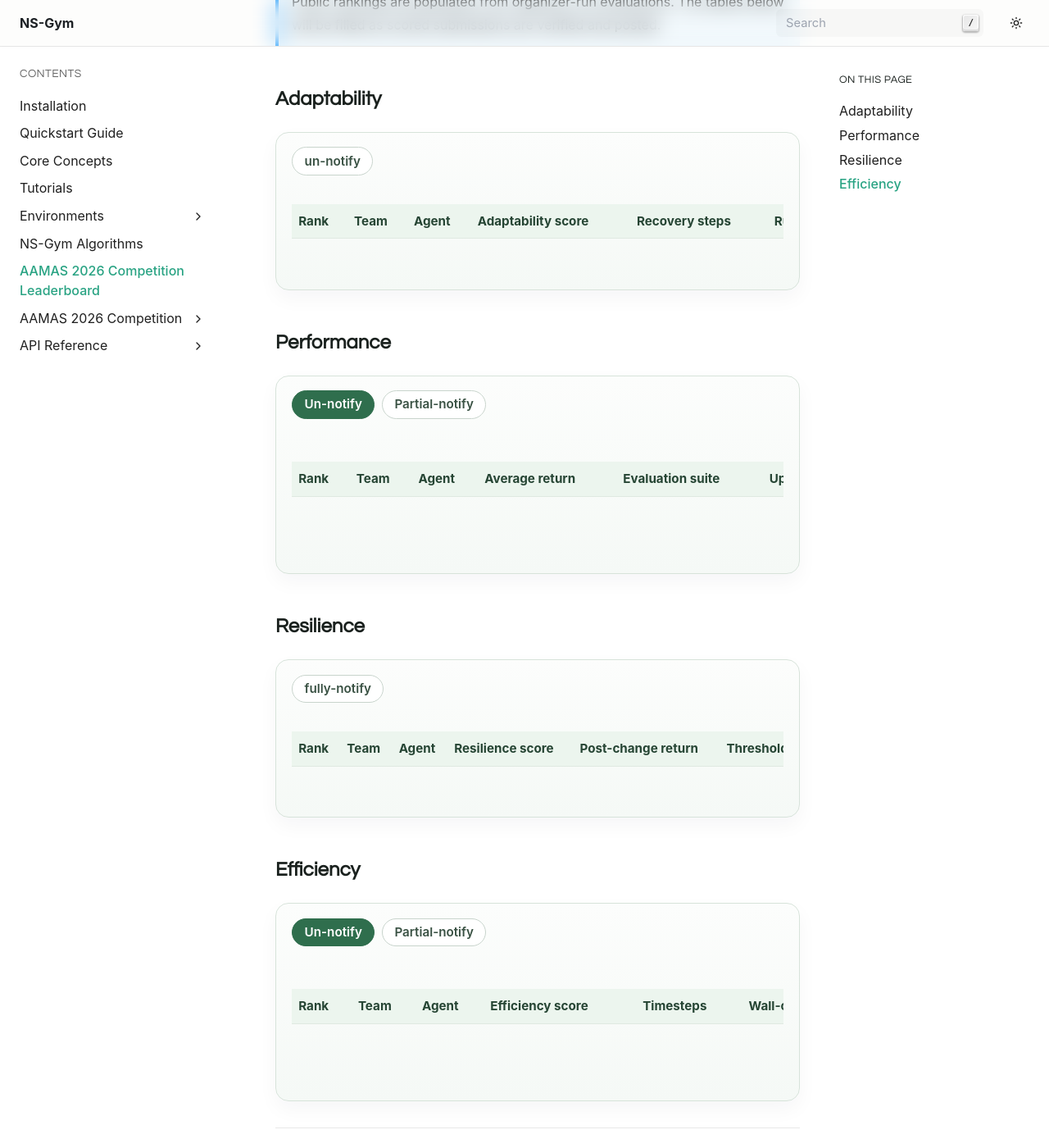
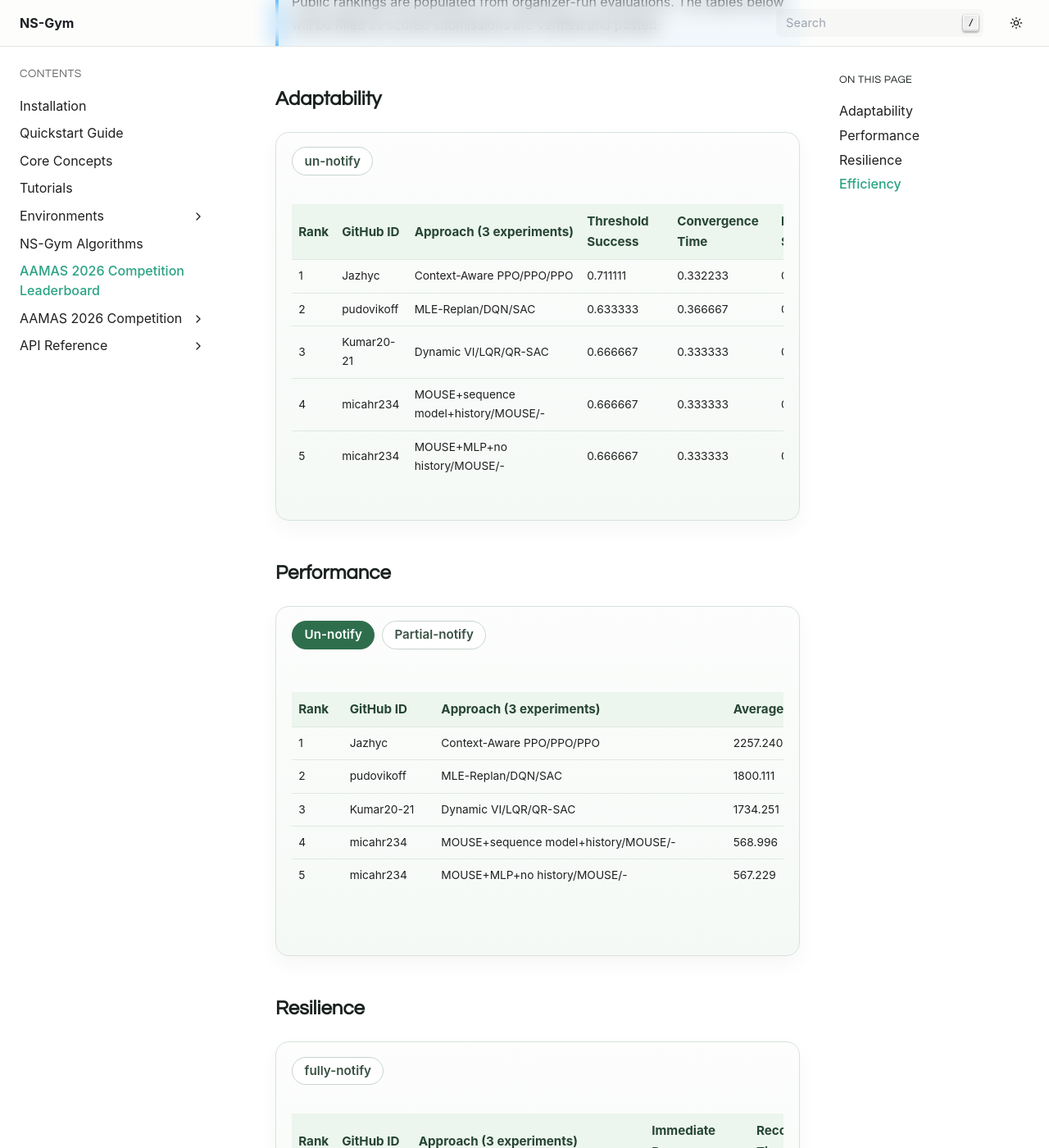
Before and after one commit to scope-lab-vu/ns_gym, a Sphinx documentation site: the page built from docs/source/leaderboard.md, in a window 1280 px wide and 1400 px high, scrolled down 333 px. Shown: the whole window at 82% size. Built offline with Sphinx 7.4.7, drawn with Linux system fonts in a browser that asks for light colours; some of the changed text lies outside the part shown.

Commit message:
leaderboard live

```diff
--- a/docs/source/leaderboard.md
+++ b/docs/source/leaderboard.md
@@ -18,16 +18,53 @@ This leaderboard mirrors the four competition criteria described in [Evaluating
       <thead>
         <tr>
           <th scope="col">Rank</th>
-          <th scope="col">Team</th>
-          <th scope="col">Agent</th>
-          <th scope="col">Adaptability score</th>
-          <th scope="col">Recovery steps</th>
-          <th scope="col">Runtime</th>
+          <th scope="col">GitHub ID</th>
+          <th scope="col">Approach (3 experiments)</th>
+          <th scope="col">Threshold Success</th>
+          <th scope="col">Convergence Time</th>
+          <th scope="col">Local Stability</th>
         </tr>
       </thead>
       <tbody>
-        <tr class="leaderboard-empty-row">
-          <td colspan="6"></td>
+          <tr>
+          <td>1</td>
+          <td>Jazhyc</td>
+          <td>Context-Aware PPO/PPO/PPO</td>
+          <td>0.711111</td>
+          <td>0.332233</td>
+          <td>0.000066</td>
+        </tr>
+          <tr>
+          <td>2</td>
+          <td>pudovikoff</td>
+          <td>MLE-Replan/DQN/SAC</td>
+          <td>0.633333</td>
+          <td>0.366667</td>
+          <td>0.366732</td>
+        </tr>
+        <tr>
+          <td>3</td>
+          <td>Kumar20-21</td>
+          <td>Dynamic VI/LQR/QR-SAC</td>
+          <td>0.666667</td>
+          <td>0.333333</td>
+          <td>0.111177</td>
+        </tr>
+        <tr>
+          <td>4</td>
+          <td>micahr234</td>
+          <td>MOUSE+sequence model+history/MOUSE/-</td>
+          <td>0.666667</td>
+          <td>0.333333</td>
+          <td>0.333400</td>
+        </tr>
+        <tr>
+          <td>5</td>
+          <td>micahr234</td>
+          <td>MOUSE+MLP+no history/MOUSE/-</td>
+          <td>0.666667</td>
+          <td>0.333333</td>
+          <td>0.333400</td>
         </tr>
       </tbody>
     </table>
@@ -53,16 +90,41 @@ This leaderboard mirrors the four competition criteria described in [Evaluating
             <thead>
               <tr>
                 <th scope="col">Rank</th>
-                <th scope="col">Team</th>
-                <th scope="col">Agent</th>
+                <th scope="col">GitHub ID</th>
+                <th scope="col">Approach (3 experiments)</th>
                 <th scope="col">Average return</th>
-                <th scope="col">Evaluation suite</th>
-                <th scope="col">Updated</th>
               </tr>
             </thead>
             <tbody>
-              <tr class="leaderboard-empty-row">
-                <td colspan="6"></td>
+              <tr>
+                <td>1</td>
+                <td>Jazhyc</td>
+                <td>Context-Aware PPO/PPO/PPO</td>
+                <td>2257.240</td>
+              </tr>
+              <tr>
+                <td>2</td>
+                <td>pudovikoff</td>
+                <td>MLE-Replan/DQN/SAC</td>
+                <td>1800.111</td>
+              </tr>
+              <tr>
+                <td>3</td>
+                <td>Kumar20-21</td>
+                <td>Dynamic VI/LQR/QR-SAC</td>
+                <td>1734.251</td>
+              </tr>
+              <tr>
+                <td>4</td>
+                <td>micahr234</td>
+                <td>MOUSE+sequence model+history/MOUSE/-</td>
+                <td>568.996</td>
+              </tr>
+              <tr>
+                <td>5</td>
+                <td>micahr234</td>
+                <td>MOUSE+MLP+no history/MOUSE/-</td>
+                <td>567.229</td>
               </tr>
             </tbody>
           </table>
@@ -75,16 +137,41 @@ This leaderboard mirrors the four competition criteria described in [Evaluating
             <thead>
               <tr>
                 <th scope="col">Rank</th>
-                <th scope="col">Team</th>
-                <th scope="col">Agent</th>
+                <th scope="col">GitHub ID</th>
+                <th scope="col">Approach (3 experiments)</th>
                 <th scope="col">Average return</th>
-                <th scope="col">Evaluation suite</th>
-                <th scope="col">Updated</th>
               </tr>
             </thead>
             <tbody>
-              <tr class="leaderboard-empty-row">
-                <td colspan="6"></td>
+              <tr>
+                <td>1</td>
+                <td>Jazhyc</td>
+                <td>Context-Aware PPO/PPO/PPO</td>
+                <td>2197.415</td>
+              </tr>
+              <tr>
+                <td>2</td>
+                <td>pudovikoff</td>
+                <td>MLE-Replan/DQN/SAC</td>
+                <td>1800.111</td>
+              </tr>
+              <tr>
+                <td>3</td>
+                <td>Kumar20-21</td>
+                <td>Dynamic VI/LQR/QR-SAC</td>
+                <td>1734.251</td>
+              </tr>
+              <tr>
+                <td>4</td>
+                <td>micahr234</td>
+                <td>MOUSE+sequence model+history/MOUSE/-</td>
+                <td>568.996</td>
+              </tr>
+              <tr>
+                <td>5</td>
+                <td>micahr234</td>
+                <td>MOUSE+MLP+no history/MOUSE/-</td>
+                <td>567.229</td>
               </tr>
             </tbody>
           </table>
@@ -106,16 +193,47 @@ This leaderboard mirrors the four competition criteria described in [Evaluating
       <thead>
         <tr>
           <th scope="col">Rank</th>
-          <th scope="col">Team</th>
-          <th scope="col">Agent</th>
-          <th scope="col">Resilience score</th>
-          <th scope="col">Post-change return</th>
-          <th scope="col">Threshold status</th>
+          <th scope="col">GitHub ID</th>
+          <th scope="col">Approach (3 experiments)</th>
+          <th scope="col">Immediate Drop</th>
+          <th scope="col">Recovery Time</th>
         </tr>
       </thead>
       <tbody>
-        <tr class="leaderboard-empty-row">
-          <td colspan="6"></td>
+        <tr>
+          <td>1</td>
+          <td>Jazhyc</td>
+          <td>Context-Aware PPO/PPO/PPO</td>
+          <td>0.333333</td>
+          <td>0.332727</td>
+        </tr>
+        <tr>
+          <td>2</td>
+          <td>Kumar20-21</td>
+          <td>Dynamic VI/LQR/QR-SAC</td>
+          <td>0.333333</td>
+          <td>0.333333</td>
+        </tr>
+        <tr>
+          <td>3</td>
+          <td>micahr234</td>
+          <td>MOUSE+sequence model+history/MOUSE/-</td>
+          <td>0.333333</td>
+          <td>0.333333</td>
+        </tr>
+        <tr>
+          <td>4</td>
+          <td>micahr234</td>
+          <td>MOUSE+MLP+no history/MOUSE/-</td>
+          <td>0.333333</td>
+          <td>0.333333</td>
+        </tr>
+        <tr>
+          <td>5</td>
+          <td>pudovikoff</td>
+          <td>MLE-Replan/DQN/SAC</td>
+          <td>0.366667</td>
+          <td>0.366667</td>
         </tr>
       </tbody>
     </table>
@@ -140,16 +258,41 @@ This leaderboard mirrors the four competition criteria described in [Evaluating
             <thead>
               <tr>
                 <th scope="col">Rank</th>
-                <th scope="col">Team</th>
-                <th scope="col">Agent</th>
-                <th scope="col">Efficiency score</th>
-                <th scope="col">Timesteps</th>
-                <th scope="col">Wall-clock</th>
+                <th scope="col">GitHub ID</th>
+                <th scope="col">Approach (3 experiments)</th>
+                <th scope="col">Efficiency</th>
               </tr>
             </thead>
             <tbody>
-              <tr class="leaderboard-empty-row">
-                <td colspan="6"></td>
+              <tr>
+                <td>1</td>
+                <td>Jazhyc</td>
+                <td>Context-Aware PPO/PPO/PPO</td>
+                <td>0.00001430</td>
+              </tr>
+              <tr>
+                <td>2</td>
+                <td>Kumar20-21</td>
+                <td>Dynamic VI/LQR/QR-SAC</td>
+                <td>0.00001862</td>
+              </tr>
+              <tr>
+                <td>3</td>
+                <td>pudovikoff</td>
+                <td>MLE-Replan/DQN/SAC</td>
+                <td>0.00005887</td>
+              </tr>
+              <tr>
+                <td>4</td>
+                <td>micahr234</td>
+                <td>MOUSE+MLP+no history/MOUSE/-</td>
+                <td>0.00253916</td>
+              </tr>
+              <tr>
+                <td>5</td>
+                <td>micahr234</td>
+                <td>MOUSE+sequence model+history/MOUSE/-</td>
+                <td>0.08414263</td>
               </tr>
             </tbody>
           </table>
@@ -162,16 +305,41 @@ This leaderboard mirrors the four competition criteria described in [Evaluating
             <thead>
               <tr>
                 <th scope="col">Rank</th>
-                <th scope="col">Team</th>
-                <th scope="col">Agent</th>
-                <th scope="col">Efficiency score</th>
-                <th scope="col">Timesteps</th>
-                <th scope="col">Wall-clock</th>
+                <th scope="col">GitHub ID</th>
+                <th scope="col">Approach (3 experiments)</th>
+                <th scope="col">Efficiency</th>
               </tr>
             </thead>
             <tbody>
-              <tr class="leaderboard-empty-row">
-                <td colspan="6"></td>
+              <tr>
+                <td>1</td>
+                <td>Jazhyc</td>
+                <td>Context-Aware PPO/PPO/PPO</td>
+                <td>0.00000918</td>
+              </tr>
+              <tr>
+                <td>2</td>
+                <td>Kumar20-21</td>
+                <td>Dynamic VI/LQR/QR-SAC</td>
+                <td>0.00001913</td>
+              </tr>
+              <tr>
+                <td>3</td>
+                <td>pudovikoff</td>
+                <td>MLE-Replan/DQN/SAC</td>
+                <td>0.00005943</td>
+              </tr>
+              <tr>
+                <td>4</td>
+                <td>micahr234</td>
+                <td>MOUSE+MLP+no history/MOUSE/-</td>
+                <td>0.00323941</td>
+              </tr>
+              <tr>
+                <td>5</td>
+                <td>micahr234</td>
+                <td>MOUSE+sequence model+history/MOUSE/-</td>
+                <td>0.08204777</td>
               </tr>
             </tbody>
           </table>
```
Also changed, not shown: 2 other files.
